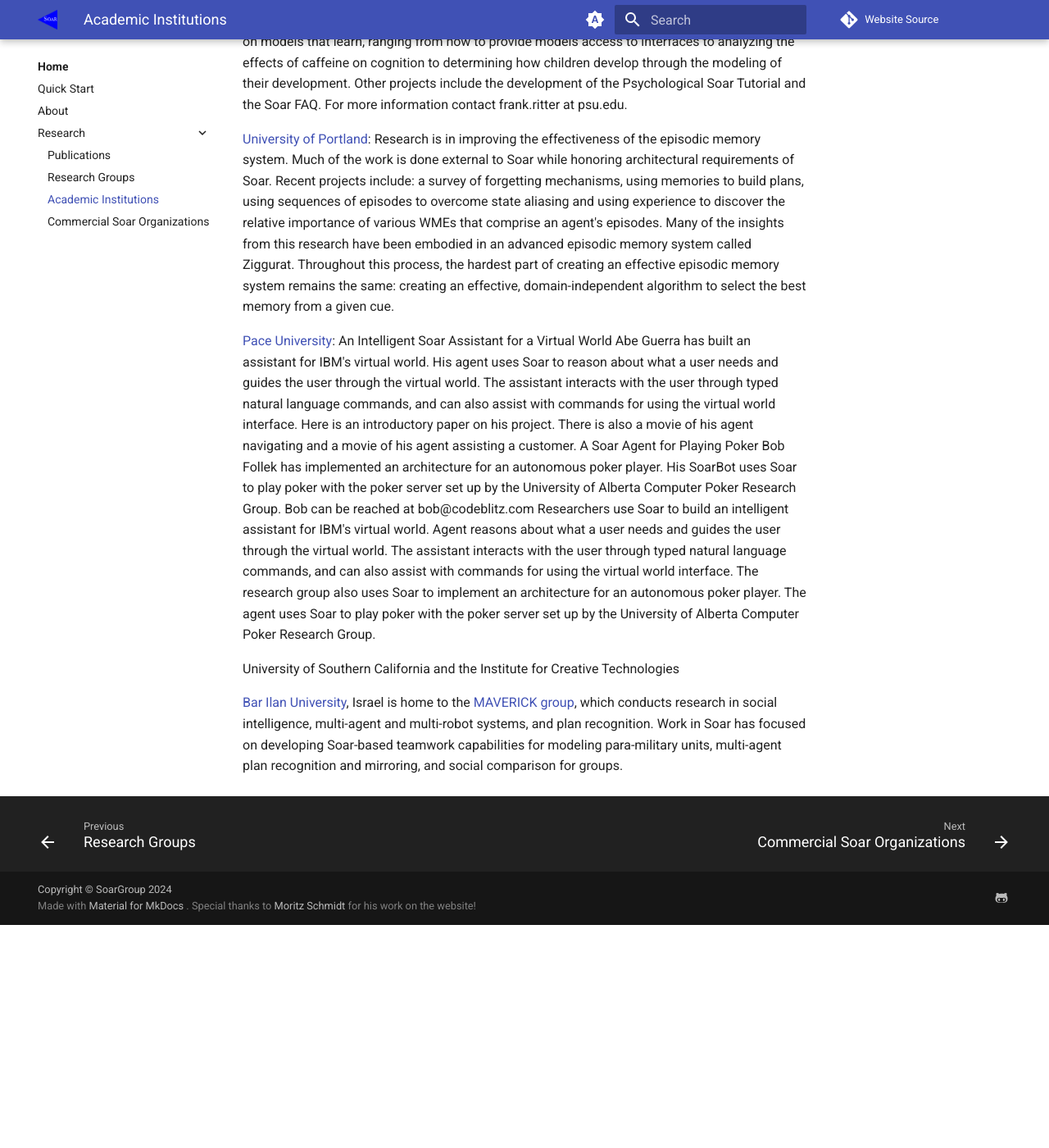
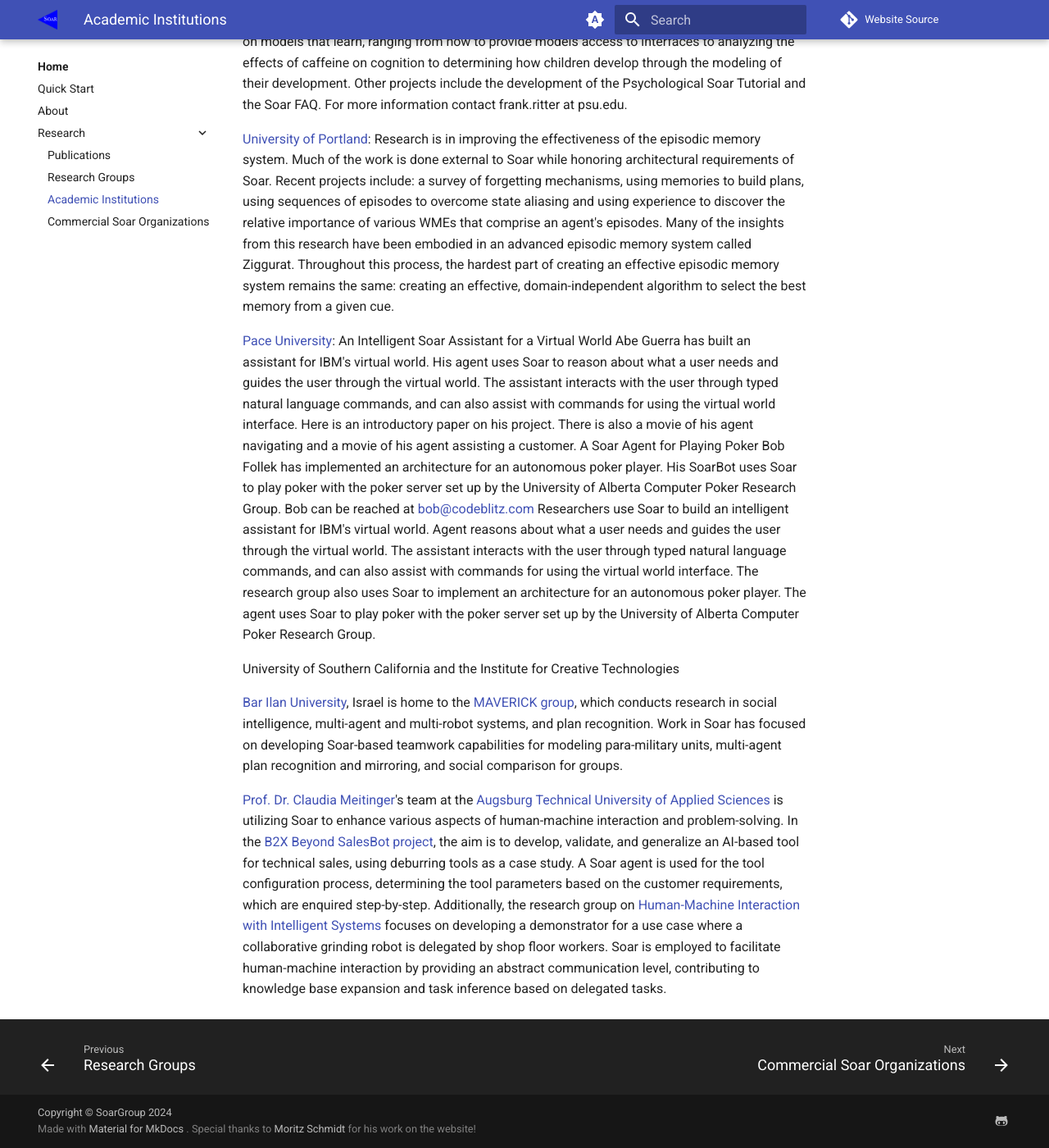
Before and after one commit to SoarGroup/SoarGroup.github.io, an MkDocs documentation site: the page built from docs/home/OtherAcademicInstitutions.md, in a window 1280 px wide and 1400 px high, scrolled down 425 px. Shown: the whole window at 82% size. Built offline with MkDocs 1.6.1 and Material for MkDocs 9.7.7, drawn with Linux system fonts in a browser that asks for light colours; comment, search, counter and statistics services are not loaded; before the commit the page ends 1553 px from its top, so only the background shows below that.

Commit message:
Add THA as academic research group

```diff
--- a/docs/home/OtherAcademicInstitutions.md
+++ b/docs/home/OtherAcademicInstitutions.md
@@ -21,22 +21,20 @@
 cognitive science. Our projects are focused on models that learn, ranging from
 how to provide models access to interfaces to analyzing the effects of caffeine
 on cognition to determining how children develop through the modeling of their
-development.  Other projects include the development of the Psychological Soar
+development. Other projects include the development of the Psychological Soar
 Tutorial and the Soar FAQ. For more information contact frank.ritter at psu.edu.
 
-
-[University of Portland](https://www.up.edu/directory/Andrew-Nuxoll.html): Research is in
-improving the effectiveness of the episodic memory system. Much of the work is
-done external to Soar while honoring architectural requirements of Soar. Recent
-projects include: a survey of forgetting mechanisms, using memories to build
-plans, using sequences of episodes to overcome state aliasing and using
-experience to discover the relative importance of various WMEs that comprise an
-agent's episodes. Many of the insights from this research have been embodied in
-an advanced episodic memory system called Ziggurat. Throughout this process, the
-hardest part of creating an effective episodic memory system remains the same:
-creating an effective, domain-independent algorithm to select the best memory
-from a given cue.
-
+[University of Portland](https://www.up.edu/directory/Andrew-Nuxoll.html):
+Research is in improving the effectiveness of the episodic memory system. Much
+of the work is done external to Soar while honoring architectural requirements
+of Soar. Recent projects include: a survey of forgetting mechanisms, using
+memories to build plans, using sequences of episodes to overcome state aliasing
+and using experience to discover the relative importance of various WMEs that
+comprise an agent's episodes. Many of the insights from this research have been
+embodied in an advanced episodic memory system called Ziggurat. Throughout this
+process, the hardest part of creating an effective episodic memory system
+remains the same: creating an effective, domain-independent algorithm to select
+the best memory from a given cue.
 
 [Pace University](http://csis.pace.edu/robotlab/projects.html): An Intelligent
 Soar Assistant for a Virtual World Abe Guerra has built an assistant for IBM's
@@ -48,21 +46,41 @@
 a customer. A Soar Agent for Playing Poker Bob Follek has implemented an
 architecture for an autonomous poker player. His SoarBot uses Soar to play poker
 with the poker server set up by the University of Alberta Computer Poker
-Research Group. Bob can be reached at bob@codeblitz.com Researchers use Soar to
-build an intelligent assistant for IBM's virtual world. Agent reasons about what
-a user needs and guides the user through the virtual world. The assistant
-interacts with the user through typed natural language commands, and can also
-assist with commands for using the virtual world interface.  The research group
-also uses Soar to implement an architecture for an autonomous poker player. The
-agent uses Soar to play poker with the poker server set up by the University of
-Alberta Computer Poker Research Group.
+Research Group. Bob can be reached at
+[bob@codeblitz.com](mailto:bob@codeblitz.com) Researchers use Soar to build an
+intelligent assistant for IBM's virtual world. Agent reasons about what a user
+needs and guides the user through the virtual world. The assistant interacts
+with the user through typed natural language commands, and can also assist with
+commands for using the virtual world interface. The research group also uses
+Soar to implement an architecture for an autonomous poker player. The agent uses
+Soar to play poker with the poker server set up by the University of Alberta
+Computer Poker Research Group.
 
 University of Southern California
 and the Institute for Creative Technologies
 
 [Bar Ilan University](http://www.cs.biu.ac.il/~galk/), Israel is home to the
-[MAVERICK group](https://u.cs.biu.ac.il/~kaminkg/maverick/), which conducts research in
-social intelligence, multi-agent and multi-robot systems, and plan recognition.
-Work in Soar has focused on developing Soar-based teamwork capabilities for
-modeling para-military units, multi-agent plan recognition and mirroring, and
-social comparison for groups.
+[MAVERICK group](https://u.cs.biu.ac.il/~kaminkg/maverick/), which conducts
+research in social intelligence, multi-agent and multi-robot systems, and plan
+recognition.  Work in Soar has focused on developing Soar-based teamwork
+capabilities for modeling para-military units, multi-agent plan recognition and
+mirroring, and social comparison for groups.
+
+[Prof. Dr. Claudia Meitinger][cm]'s team at the
+[Augsburg Technical University of Applied Sciences](https://tha.de) is
+utilizing Soar to enhance various aspects of human-machine interaction and
+problem-solving.
+In the [B2X Beyond SalesBot project](https://www.tha.de/TTZ-Noerdlingen/Page44530.html),
+the aim is to develop, validate, and generalize an AI-based tool for technical
+sales, using deburring tools as a case study. A Soar agent is used for the tool
+configuration process, determining the tool parameters based on the
+customer requirements, which are enquired step-by-step.
+Additionally, the research group on [Human-Machine Interaction with Intelligent Systems][hmiwis]
+focuses on developing a demonstrator for a use case where a
+collaborative grinding robot is delegated by shop floor workers. Soar is
+employed to facilitate human-machine interaction by providing an abstract
+communication level, contributing to knowledge base expansion and task
+inference based on delegated tasks.
+
+[cm]: https://www.tha.de/Elektrotechnik/Claudia-Meitinger.html
+[hmiwis]: https://www.tha.de/Forschungsschwerpunkte/KI-Produktionsnetzwerk/Mensch-Maschinen-Interaktion-mit-intelligenten-Systemen.html
```
